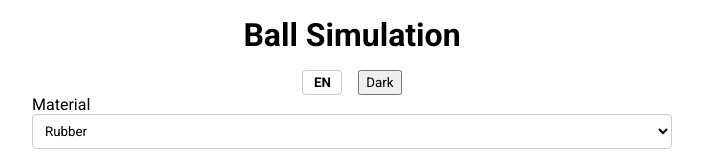
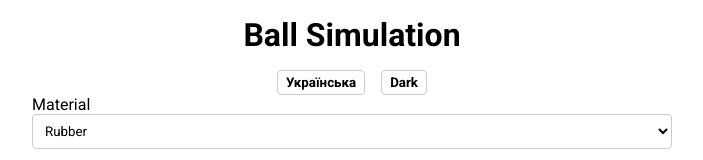
Before and after one commit to TenProtons/gravity-simulation, a Vue app: page / in a window 1280 px wide. Shown: the top 160 px of the page, without its empty margins (288-991 px from the left). Built offline with nearby package versions, Linux system fonts and the light colour scheme.

Commit message:
refactor

```diff
--- a/src/assets/main.css
+++ b/src/assets/main.css
@@ -105,6 +105,22 @@ button {
   cursor: pointer;
 }
 
+.button {
+  background-color: transparent;
+  border: var(--border-width) solid var(--input-border-color);
+  border-radius: var(--border-radius-sm);
+  padding: var(--spacing-xs) var(--spacing-sm);
+  cursor: pointer;
+  font-weight: var(--font-weight-bold);
+  min-width: 40px;
+  color: var(--text-color);
+  transition: all 0.2s ease;
+
+  &:hover {
+    background-color: var(--gray-light-color);
+  }
+}
+
 h1, h2, h3, h4, h5, h6 {
   font-weight: var(--font-weight-bold);
   color: var(--text-color);
--- a/src/components/LanguageSwitcher.vue
+++ b/src/components/LanguageSwitcher.vue
@@ -1,10 +1,10 @@
 <template>
   <button
-    class="language-toggle"
+    class="language-toggle button"
     @click="toggleLanguage"
     :title="$t('controls.language')"
   >
-    {{ currentLocale === 'en' ? 'EN' : 'UK' }}
+    {{ currentLocale === 'en' ? 'Українська' : 'English' }}
   </button>
 </template>
 
@@ -38,21 +38,3 @@ function toggleLanguage() {
   localStorage.setItem('locale', newLocale);
 }
 </script>
-
-<style lang="scss">
-.language-toggle {
-  background-color: transparent;
-  border: var(--border-width) solid var(--input-border-color);
-  border-radius: var(--border-radius-sm);
-  padding: var(--spacing-xs) var(--spacing-sm);
-  cursor: pointer;
-  font-weight: var(--font-weight-bold);
-  min-width: 40px;
-  color: var(--text-color);
-  transition: all 0.2s ease;
-
-  &:hover {
-    background-color: var(--gray-light-color);
-  }
-}
-</style>
--- a/src/components/ThemeSwitcher.vue
+++ b/src/components/ThemeSwitcher.vue
@@ -1,6 +1,6 @@
 <template>
   <div class="theme-switcher">
-    <button @click="toggleTheme">
+    <button class="button" @click="toggleTheme">
       {{ currentTheme === 'light' ? $t('themes.dark') : $t('themes.light') }}
     </button>
   </div>
@@ -27,7 +27,7 @@ function toggleTheme() {
 }
 </script>
 
-<style scoped>
+<style lang="scss">
 .theme-switcher {
   display: flex;
   gap: 0.5rem;
```
